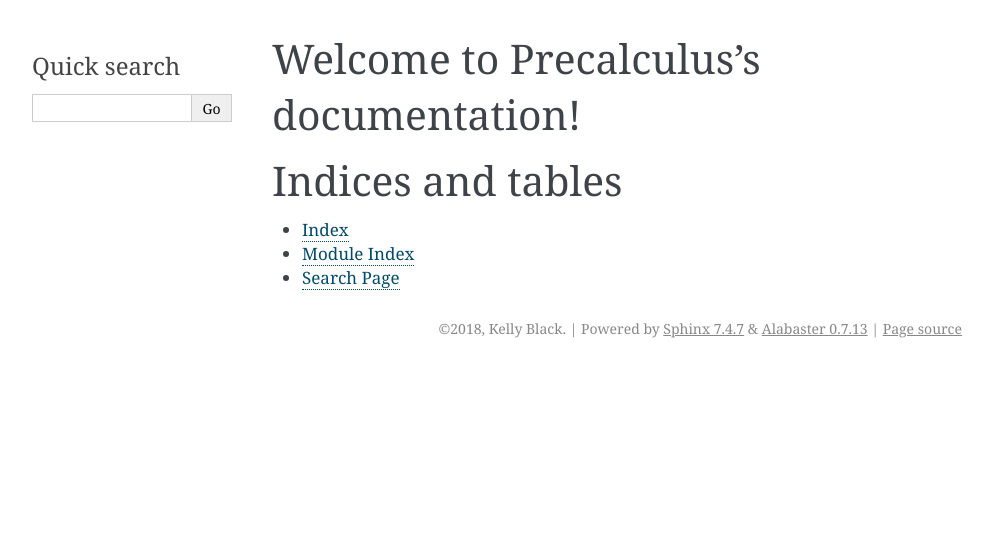
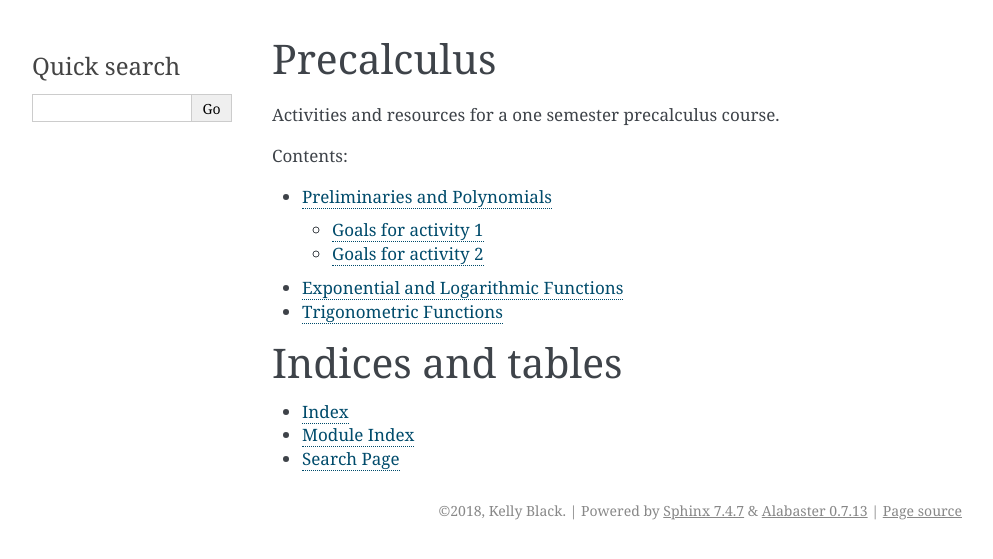
Before and after one commit to KellyBlack/Precalculus, a Sphinx documentation site: the page built from documentation/source/index.rst, in a window 1280 px wide. Shown: the top 559 px of the page, without its empty margins (148-1141 px from the left). Built offline with Sphinx 7.4.7, drawn with Linux system fonts in a browser that asks for light colours.

Commit message:
Added the skeleton for the files that will be used in the documentation

```diff
--- /dev/null
+++ b/documentation/source/exponentials.rst
@@ -0,0 +1,4 @@
+
+
+Exponential and Logarithmic Functions
+---------------------------------------
--- a/documentation/source/index.rst
+++ b/documentation/source/index.rst
@@ -3,12 +3,18 @@
    You can adapt this file completely to your liking, but it should at least
    contain the root `toctree` directive.
 
-Welcome to Precalculus's documentation!
+Precalculus
 =======================================
+
+Activities and resources for a one semester precalculus course.
 
 .. toctree::
    :maxdepth: 2
    :caption: Contents:
+
+   polynomials
+   exponentials
+   trigonometric
 
 
 
--- /dev/null
+++ b/documentation/source/polynomials.rst
@@ -0,0 +1,23 @@
+
+
+Preliminaries and Polynomials
+-------------------------------
+
+Goals for activity 1
+^^^^^^^^^^^^^^^^^^^^^^^^^^^^^
+
+Students should be able to do each of the following:
+
+* goal 1
+
+* goal 2
+
+
+Goals for activity 2
+^^^^^^^^^^^^^^^^^^^^^^^^^^^^^
+
+Students should be able to do each of the following:
+
+* goal 1
+
+* goal 2
--- /dev/null
+++ b/documentation/source/trigonometric.rst
@@ -0,0 +1,4 @@
+
+
+Trigonometric Functions
+---------------------------
```
